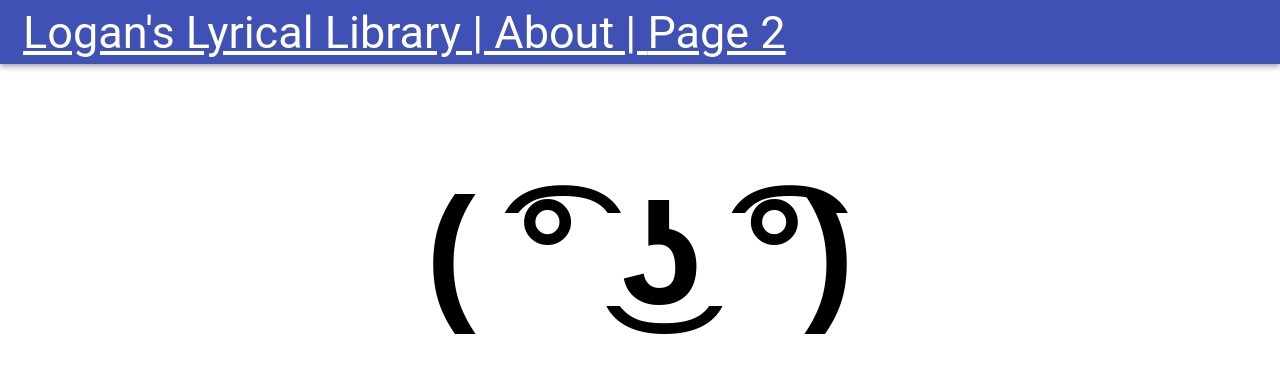
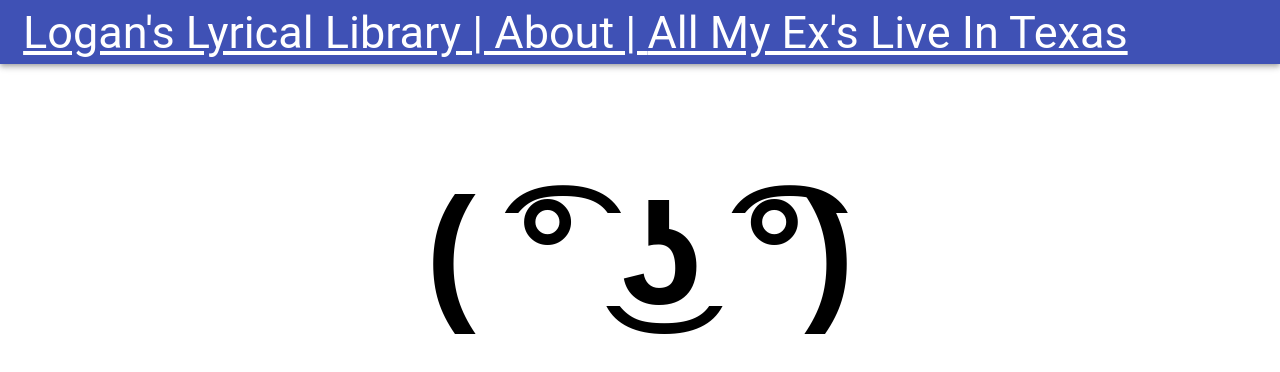
Before and after one commit to Loughgan/MSA-app-P1, a React (Create React App) app in the folder my-app/: page / in a window 1280 px wide. Shown: the top 372 px of the page. Built offline with nearby package versions, Linux system fonts and the light colour scheme; the HTML template or start-up script is replaced by a standard one.

Commit message:
Getting a real feel for it

```diff
--- a/my-app/src/components/FirstComponent.tsx
+++ b/my-app/src/components/FirstComponent.tsx
@@ -7,6 +7,7 @@ export default class FirstComponent extends React.Component<{}> {
                         <div className="centreText">
                                 {/* React components must have a wrapper node/element */}
                                 <h1>(▀̿Ĺ̯▀̿ ̿)</h1>
+                                <h2>Logan is a student doing MSA  ^^^ That is a photograph of him.</h2>
                         </div>
                 );
         }
--- a/my-app/src/components/Header.tsx
+++ b/my-app/src/components/Header.tsx
@@ -9,7 +9,7 @@ export const Header: React.StatelessComponent<{}> = () => {
                     <Typography variant="display2" color="inherit">
                         <Link style={{color: "white"}} to="/">Logan's Lyrical Library</Link>
                         <Link style={{color: "white"}} to="/FirstComponent"> | About | </Link>
-                        <Link style={{color: "white"}} to="/SecondComponent"> Page 2 </Link>
+                        <Link style={{color: "white"}} to="/SecondComponent"> All My Ex's Live In Texas </Link>
                     </Typography>
                 </Toolbar>
             </AppBar>
--- a/my-app/src/components/SecondComponent.tsx
+++ b/my-app/src/components/SecondComponent.tsx
@@ -7,6 +7,7 @@ export default class SecondComponent extends React.Component <{}> {
                         <div className="centreText">
                                 {/* React components must have a wrapper node/element */}
                                 <h1>༼ つ  ͡° ͜ʖ ͡° ༽つ</h1>
+                                <h2>If anyone is ever surprised that you don't know who sings a certain country song, it's always George Strait.</h2>
                         </div>
                 );
         }
```
